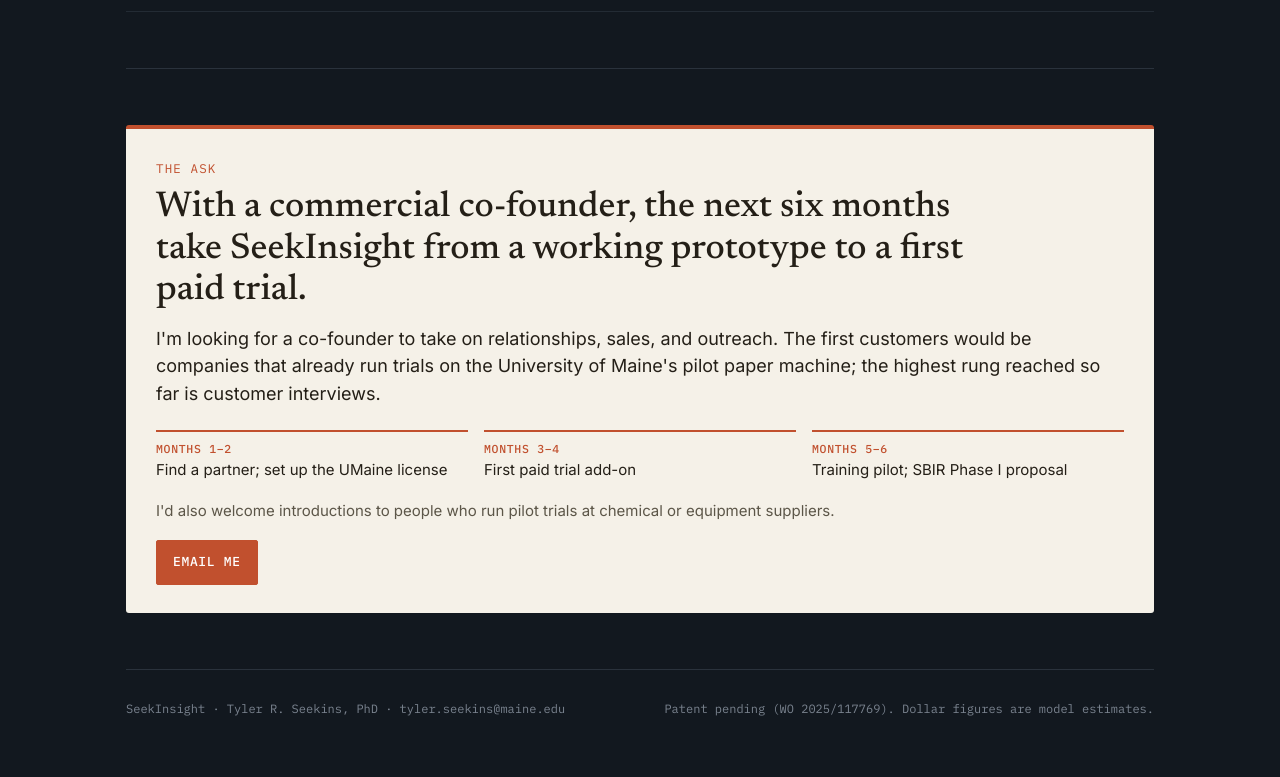
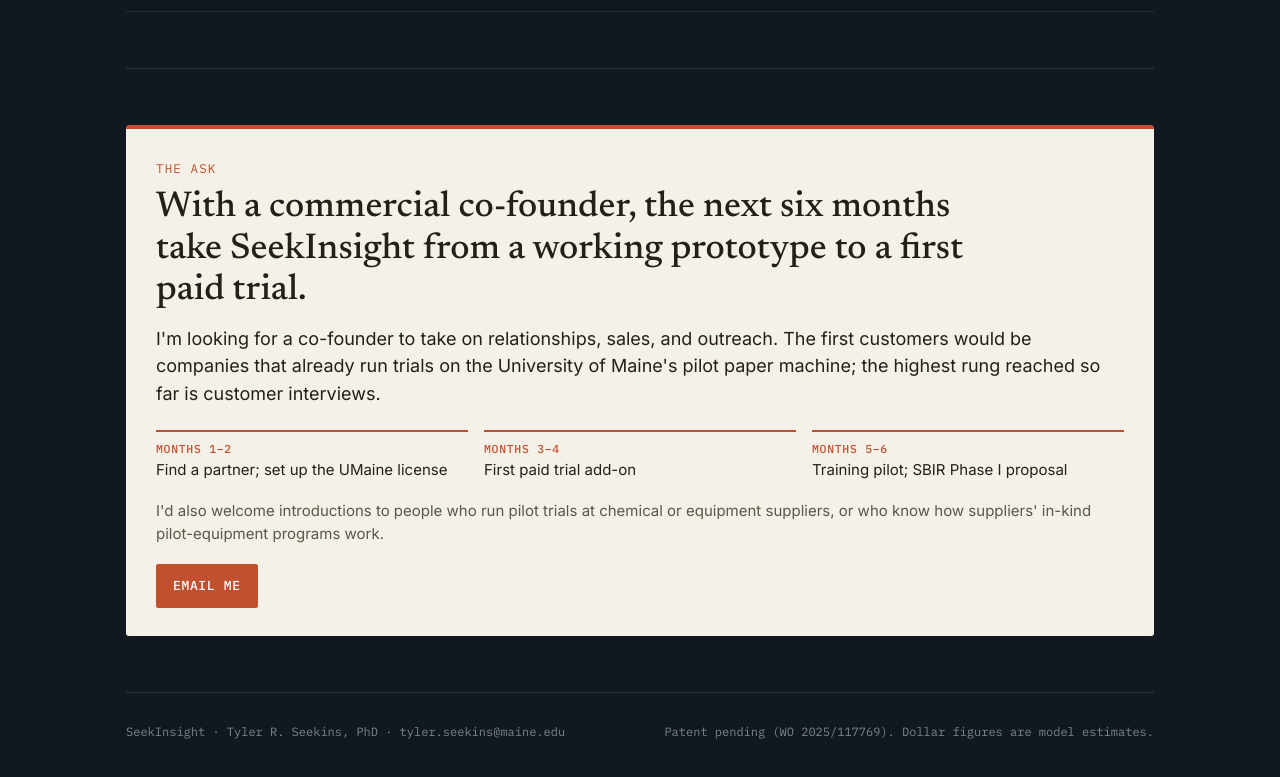
Before and after one commit to TylerRSeekins/seekinsight, a plain HTML site: page index.html in a window 1280 px wide. Shown: the part 2833-3610 px from the top of the page. Drawn offline with Linux system fonts and the light colour scheme.

Commit message:
Ask: add in-kind pilot-equipment introductions
Co-Authored-By: Claude Opus 5.5 <noreply@anthropic.com>

```diff
--- a/index.html
+++ b/index.html
@@ -138,7 +138,7 @@ footer{padding:30px 0 44px;border-top:1px solid var(--line);font-family:var(--mo
 <h2>With a commercial co-founder, the next six months take SeekInsight from a working prototype to a first paid trial.</h2>
 <p class="need">I'm looking for a co-founder to take on relationships, sales, and outreach. The first customers would be companies that already run trials on the University of Maine's pilot paper machine; the highest rung reached so far is customer interviews.</p>
 <div class="ms"><div><b>Months 1–2</b>Find a partner; set up the UMaine license</div><div><b>Months 3–4</b>First paid trial add-on</div><div><b>Months 5–6</b>Training pilot; SBIR Phase I proposal</div></div>
-<p class="intro">I'd also welcome introductions to people who run pilot trials at chemical or equipment suppliers.</p>
+<p class="intro">I'd also welcome introductions to people who run pilot trials at chemical or equipment suppliers, or who know how suppliers' in-kind pilot-equipment programs work.</p>
 <a class="btn primary" href="mailto:tyler.seekins@maine.edu?subject=SeekInsight">Email me</a></div></section>
 
 <footer><span>SeekInsight · Tyler R. Seekins, PhD · tyler.seekins@maine.edu</span><span>Patent pending (WO 2025/117769). Dollar figures are model estimates.</span></footer>
```
